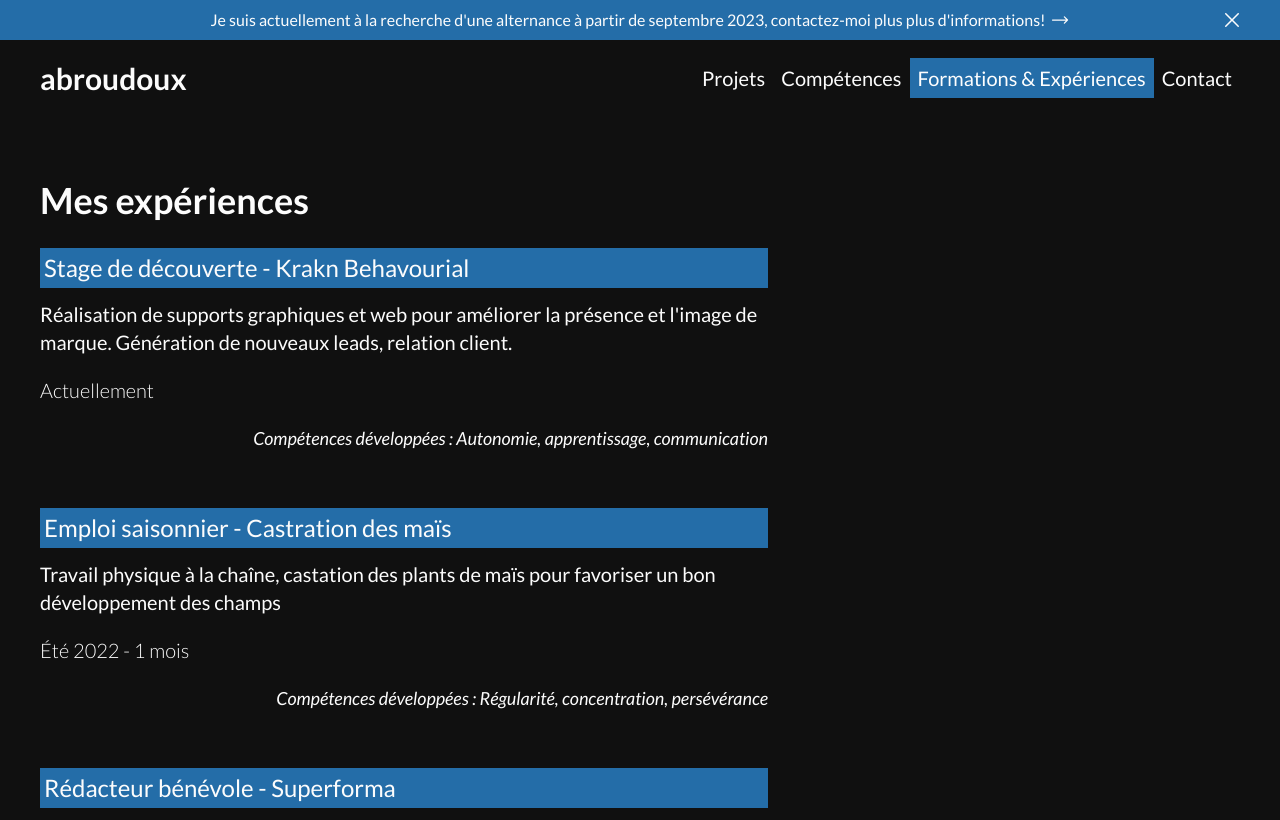
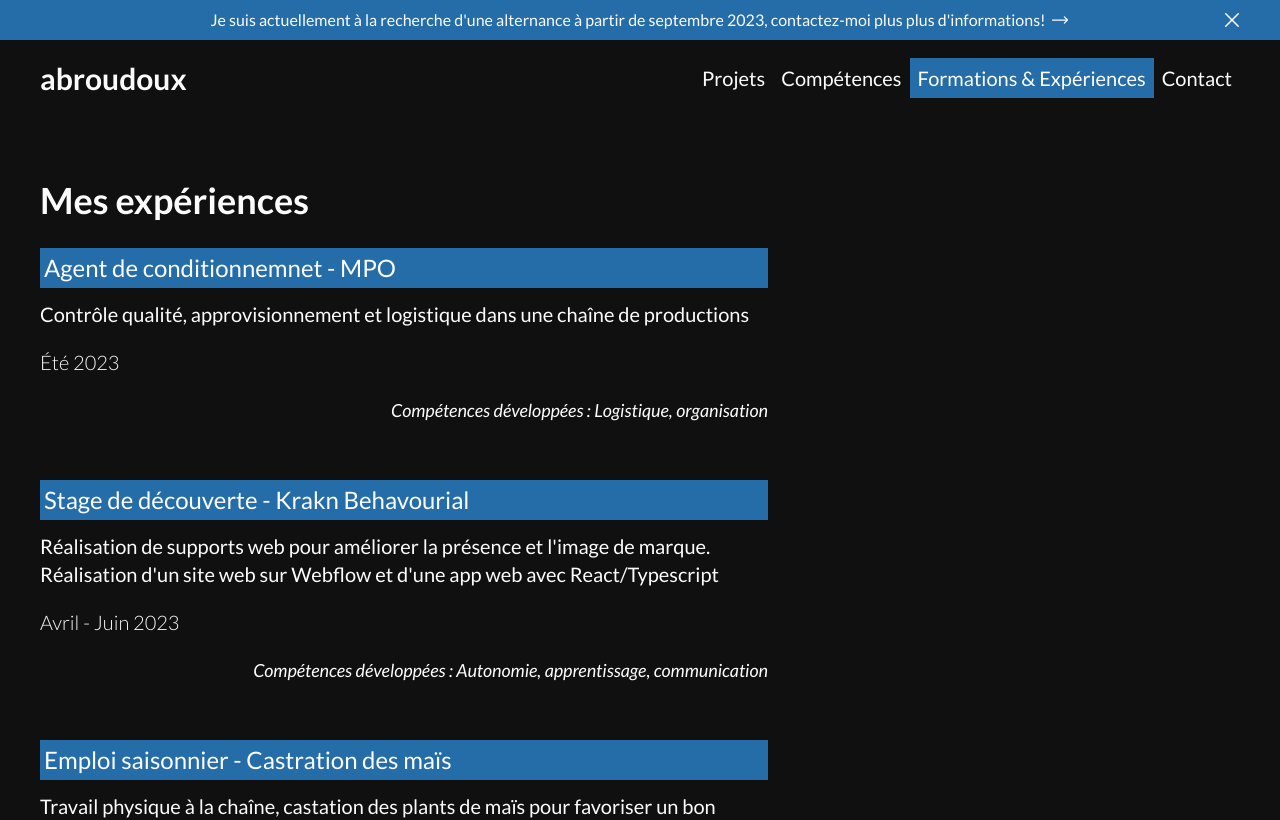
Before and after one commit to abroudoux/portfolio-2023, a React (Create React App) app: page /portfolio/formations in a window 1280 px wide. Shown: the top 820 px of the page. Built offline with nearby package versions, Linux system fonts and the light colour scheme.

Commit message:
maj experiences data

```diff
--- a/src/components/education/content-experiences.ts
+++ b/src/components/education/content-experiences.ts
@@ -1,10 +1,18 @@
 const experiencesData = [
+    {
+        id: 0,
+        name: "Agent de conditionnemnet",
+        entreprise: "MPO",
+        missions: "Contrôle qualité, approvisionnement et logistique dans une chaîne de productions",
+        quand: "Été 2023",
+        competences: "Logistique, organisation",
+    },
     {
         id: 1,
         name: "Stage de découverte",
         entreprise: "Krakn Behavourial",
-        missions: "Réalisation de supports graphiques et web pour améliorer la présence et l'image de marque. Génération de nouveaux leads, relation client.",
-        quand: "Actuellement",
+        missions: "Réalisation de supports web pour améliorer la présence et l'image de marque. Réalisation d'un site web sur Webflow et d'une app web avec React/Typescript",
+        quand: "Avril - Juin 2023",
         competences: "Autonomie, apprentissage, communication",
     },
     {
@@ -12,7 +20,7 @@ const experiencesData = [
         name: "Emploi saisonnier",
         entreprise: "Castration des maïs",
         missions: "Travail physique à la chaîne, castation des plants de maïs pour favoriser un bon développement des champs",
-        quand: "Été 2022 - 1 mois",
+        quand: "Été 2022",
         competences: "Régularité, concentration, persévérance",
     },
     {
@@ -27,10 +35,10 @@ const experiencesData = [
         id: 4,
         name: "Stage de 3ème",
         entreprise: "Le Silo",
-        missions: "Participation à l’organisation de tournées d’artistes. Préparation de studio  : acoustique et balances.",
+        missions: "Participation à l’organisation de tournées d’artistes. Préparation de studio : acoustique et balances.",
         quand: "2018",
         competences: "Organisation, découverte, communication",
     },
 ];
 
-export default experiencesData
+export default experiencesData;
```
